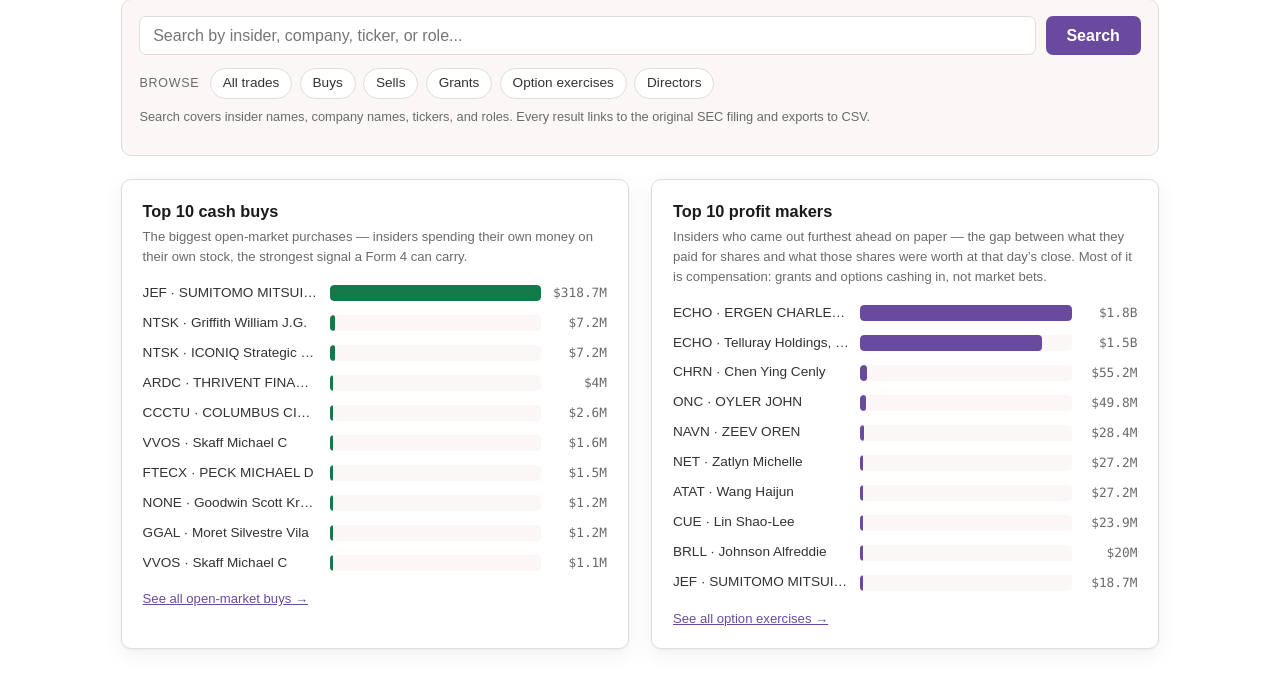
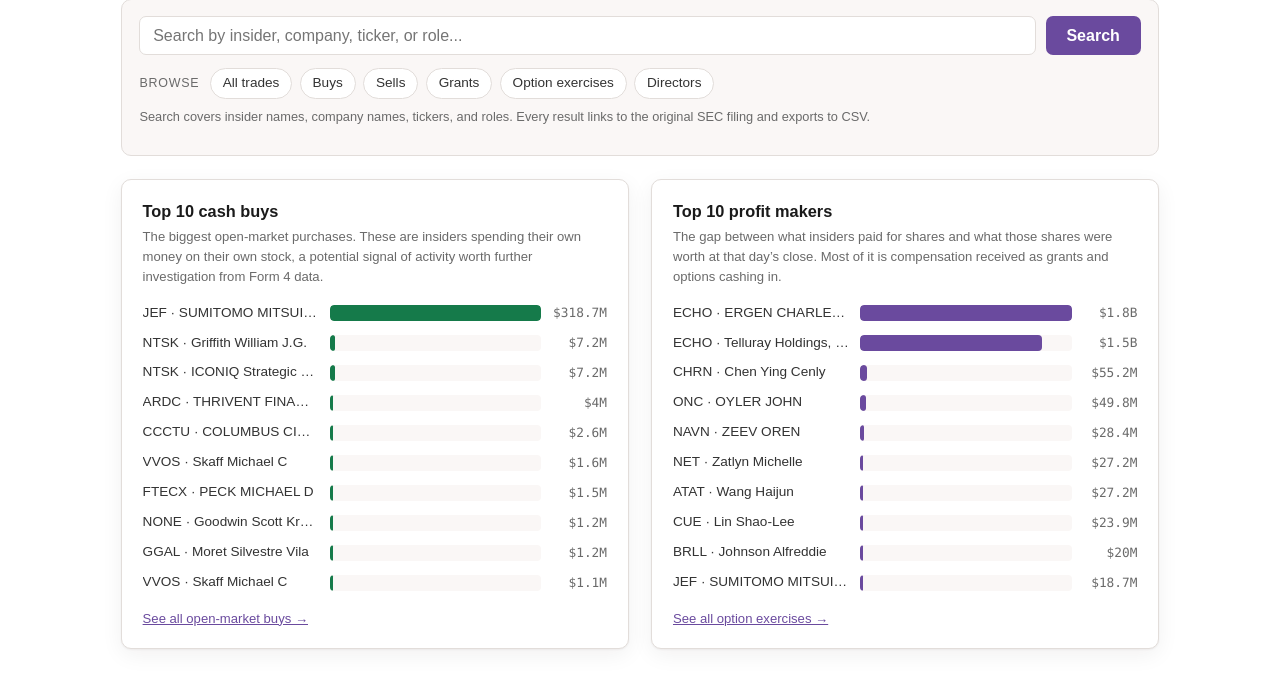
Before and after one commit to DimuthuAttanayake/form4-search-app, a Flask app: page / in a window 1280 px wide. Shown: the part 218-907 px from the top of the page. Run offline with Flask 3, Linux system fonts and the light colour scheme; data comes from the database, SQL or seed files in the repository.

Commit message:
Reword dashboard chart captions

```diff
--- a/templates/index.html
+++ b/templates/index.html
@@ -24,7 +24,7 @@
   <div class="charts">
     <div class="card">
       <h3>Top 10 cash buys</h3>
-      <p class="note">The biggest open-market purchases &mdash; insiders spending their own money on their own stock, the strongest signal a Form 4 can carry.</p>
+      <p class="note">The biggest open-market purchases. These are insiders spending their own money on their own stock, a potential signal of activity worth further investigation from Form 4 data.</p>
       <div class="bars">
         {% for b in buys %}
         <div class="barrow" data-tip="{{ b.label }} ({{ b.company }}): bought {{ b.shares | commas }} shares at {{ b.price | money }} on {{ b.transaction_date }} — {{ b.n | money0 }}">
@@ -39,7 +39,7 @@
 
     <div class="card">
       <h3>Top 10 profit makers</h3>
-      <p class="note">Insiders who came out furthest ahead on paper &mdash; the gap between what they paid for shares and what those shares were worth at that day&rsquo;s close. Most of it is compensation: grants and options cashing in, not market bets.</p>
+      <p class="note">The gap between what insiders paid for shares and what those shares were worth at that day&rsquo;s close. Most of it is compensation received as grants and options cashing in.</p>
       <div class="bars">
         {% for b in profits %}
         <div class="barrow" data-tip="{{ b.label }}: {{ b.n | money0 }} paper profit vs the market close on the day of each trade">
```
